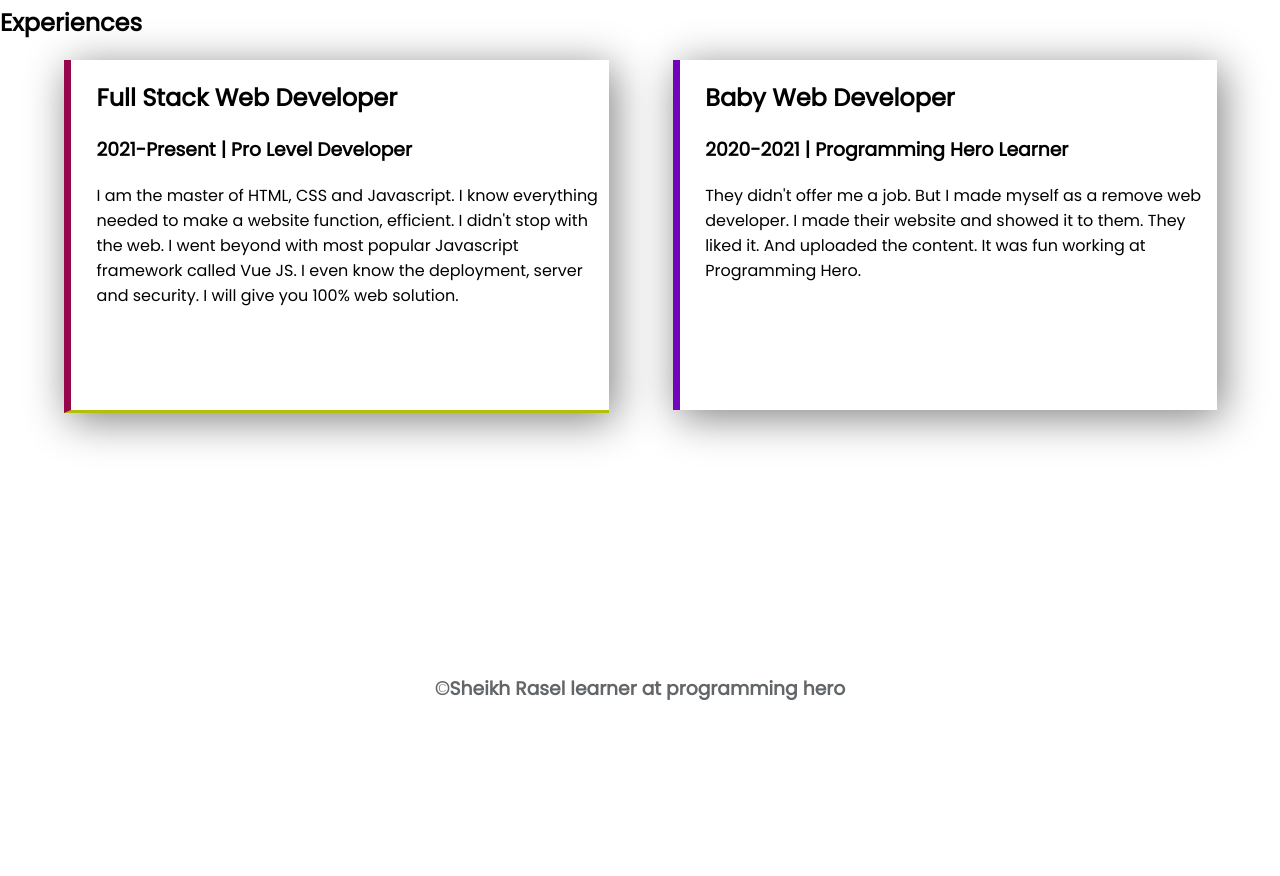
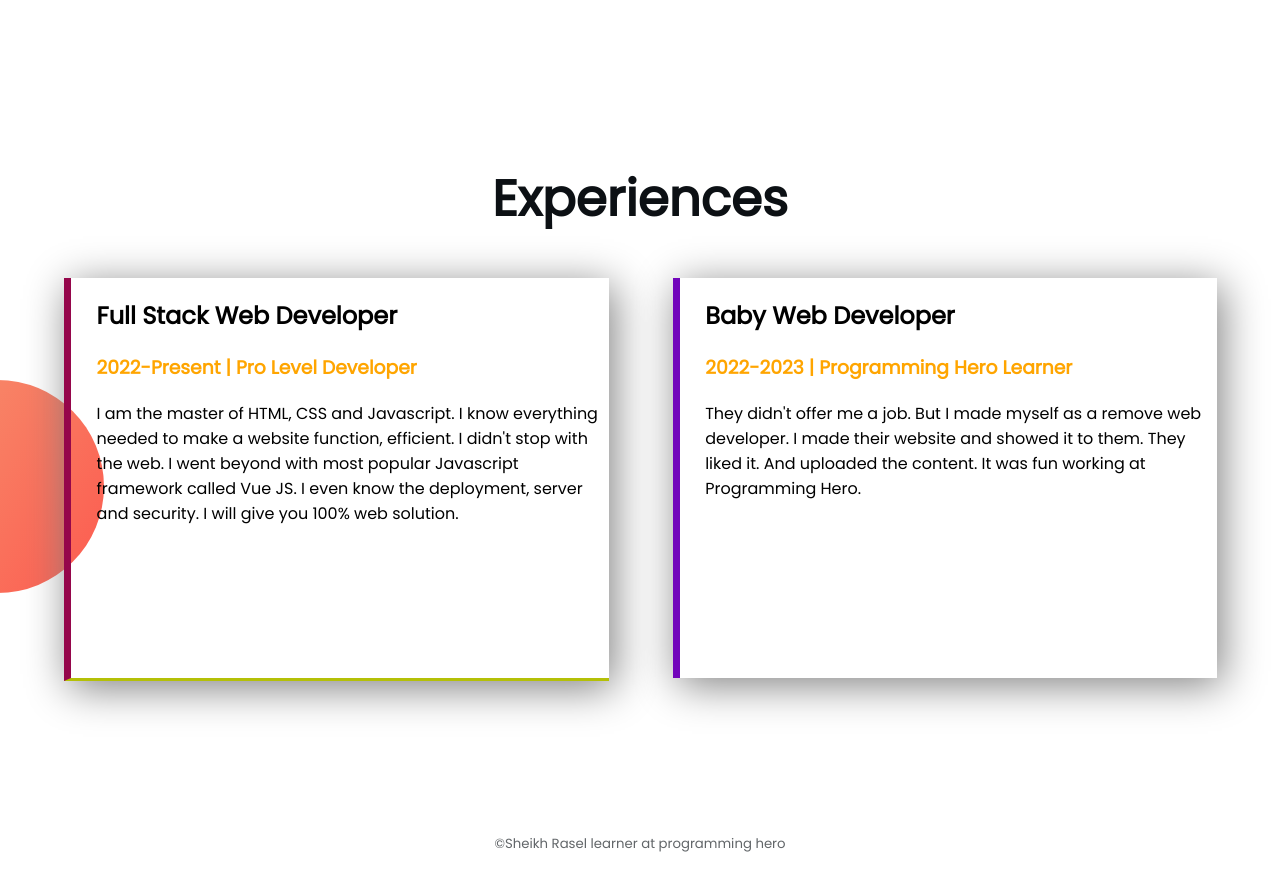
Before and after one commit to Rasel91/my-first-portfliosite, a plain HTML site: page index.html in a window 1280 px wide. Shown: the part 1180-2056 px from the top of the page. Before the commit the page ends 1902 px from the top, so only its background shows below. Drawn offline with Linux system fonts and the light colour scheme.

Commit message:
text add

```diff
--- a/index.html
+++ b/index.html
@@ -11,9 +11,9 @@
     <link rel="stylesheet" href="style.css">
 </head>
 <body>
-        <secetion class="welecome">
+        <section class="welcome">
             <div class="width_define">
-                <h1>Welecome TO </h1>
+                <h1>Welcome TO </h1>
                 <h1> <span class="orange">Sheikh Rasel</span> World </h1>
                 <h3>Build Climber and Train Stopper</h3>
                 <p>You might saw me jumping, climbing buildings, and stopping trains. But nobody pays me a dime for that work. That's why I am learning and mastering web development. I will not stop until I become the Web Development Hero.</p>
@@ -22,8 +22,7 @@
             <div class="width_define">
             <img src="images/jhankar.png" alt="">
             </div>
-        </secetion>
-
+        </section>
 
         <section class="dream-area">
 
@@ -43,21 +42,21 @@
 
 
         <section class="vision_area">
-            <h2>Experiences</h2>
+            <h1>Experiences</h1>
             <div class="width_define" id="full-stack">
                 <h2>Full Stack Web Developer</h2>
-                <h3>2021-Present | Pro Level Developer</h3>
+                <h3>2022-Present | Pro Level Developer</h3>
                 <p>I am the master of HTML, CSS and Javascript. I know everything needed to make a website function, efficient. I didn't stop with the web. I went beyond with most popular Javascript framework called Vue JS. I even know the deployment, server and security. I will give you 100% web solution.</p>
             </div>
             <div class="width_define" id="baby-web">
                 <h2>Baby Web Developer</h2>
-                <h3>2020-2021 | Programming Hero Learner</h3>
+                <h3>2022-2023 | Programming Hero Learner</h3>
                 <p>They didn't offer me a job. But I made myself as a remove web developer. I made their website and showed it to them. They liked it. And uploaded the content. It was fun working at Programming Hero.</p>
             </div>
         </section>
 
 </body>
 <footer>
-    <h3>&copy;Sheikh Rasel learner at programming hero</h3>
+    <h5>&copy;Sheikh Rasel learner at programming hero</h5>
 </footer>
 </html>
--- a/style.css
+++ b/style.css
@@ -6,7 +6,7 @@ section{
     height: 500px;
     padding-bottom: 150px;
 }
-.welecome{
+.welcome{
     display: flex;
     background-image: url("images/top-banner.png");
     background-repeat: no-repeat;
@@ -45,18 +45,25 @@ h1{
     background-repeat: no-repeat;
     background-position: right;
 }
-.experience-area{
+.vision_area{
     background-image: url("images/exp-bg.png");
     background-repeat: no-repeat;
     background-position: left;
 }
-.experience-area h3{
+.vision_area h3{
     color: orange;
+}
+.vision_area h1{
+ color: rgb(12, 16, 20);
+ text-align: center;
+ font-weight: 800;
+ font-size: 50px;
+ text-transform: initial;
 }
 
 .vision_area div{
     box-shadow: 5px 7px 40px gray;
-    height: 70%;
+    height: 80%;
 
 }
 #full-stack{
@@ -68,7 +75,8 @@ h1{
     border-image: linear-gradient(rgb(114, 5, 187) 100%, cyan 100%);
     border-image-slice:  1;
 }
-footer h3{
+footer h5{
+    font-weight: lighter;
     text-align: center;
     color: rgb(98, 102, 105);
 }
```
